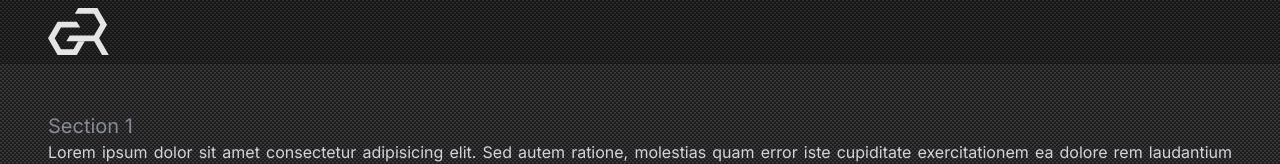
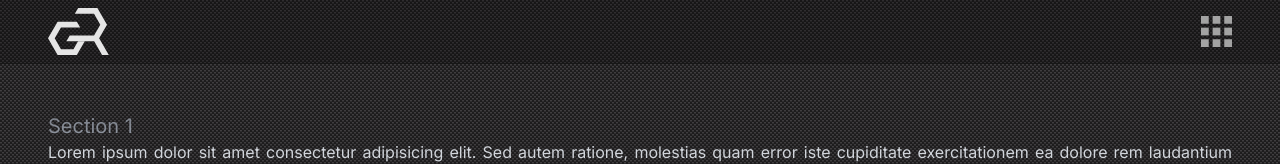
Before and after one commit to PetrGrabovsky/www-grabovsky-tech, a Next.js app: page / in a window 1280 px wide. Shown: the top 164 px of the page. Built offline with nearby package versions, Linux system fonts and the light colour scheme.

Commit message:
feat: Vytvoř a integruj prototyp komponenty MenuButton

```diff
--- a/layout/components/ClientLayout.tsx
+++ b/layout/components/ClientLayout.tsx
@@ -4,14 +4,19 @@ import { PropsWithChildren } from 'react';
 
 import Logo from '@/shared/components/Logo';
 
+import useLayoutManager from '../hooks/use-layout-manager';
 import Header from './Header';
 import Main from './Main';
+import MenuButton from './MenuButton';
 
 const ClientLayout = ({ children }: PropsWithChildren) => {
+  const { isNavOpen, toggleNavOpen } = useLayoutManager();
+
   return (
     <>
       <Header>
         <Logo />
+        <MenuButton isNavOpen={isNavOpen} onClick={toggleNavOpen} />
       </Header>
       <Main>{children}</Main>
       <footer className='h-10 w-full bg-neutral-900 bg-opacity-50'>Footer</footer>
--- a/layout/components/Header.tsx
+++ b/layout/components/Header.tsx
@@ -9,7 +9,7 @@ const Header = ({ children }: PropsWithChildren) => {
         'z-50 py-2'
       )}
     >
-      <div className='container h-full w-full'>{children}</div>
+      <div className='container flex h-full w-full justify-between'>{children}</div>
     </header>
   );
 };
--- /dev/null
+++ b/layout/components/MenuButton.tsx
@@ -0,0 +1,19 @@
+import { HTMLAttributes } from 'react';
+
+import MenuIcon from './MenuIcon';
+
+interface MenuButtonProperties extends HTMLAttributes<HTMLElement> {
+  isNavOpen: boolean;
+}
+
+const MenuButton = ({ isNavOpen, onClick }: MenuButtonProperties) => {
+  return (
+    <div className='h-full w-auto py-2'>
+      <button className='h-full w-auto' onClick={onClick}>
+        <MenuIcon isCross={isNavOpen} />
+      </button>
+    </div>
+  );
+};
+
+export default MenuButton;
```
